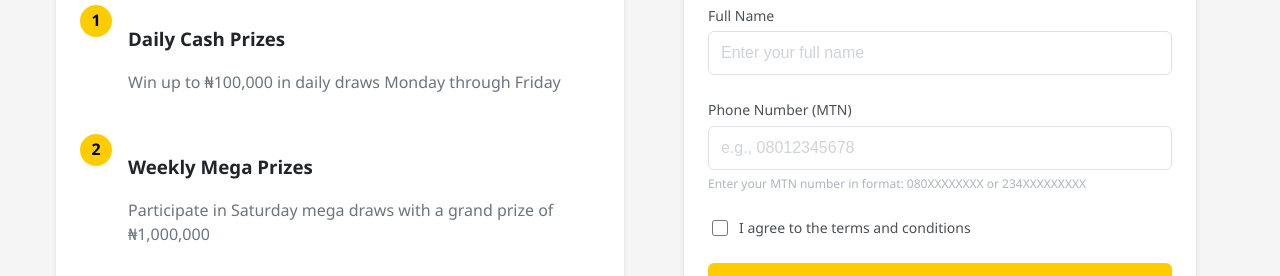
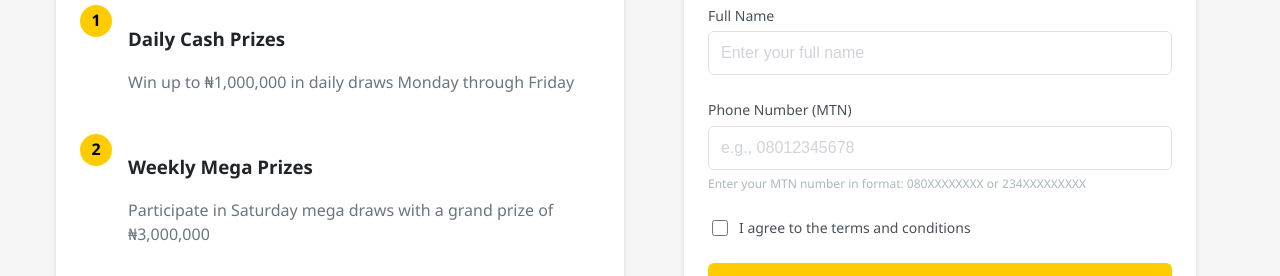
Before and after one commit to ArowuTest/bridgetunes-promotest1, a Next.js app: page /opt-in in a window 1280 px wide. Shown: the part 351-627 px from the top of the page. Built offline with nearby package versions, Linux system fonts and the light colour scheme.

Commit message:
Update opt-in.js

```diff
--- a/pages/opt-in.js
+++ b/pages/opt-in.js
@@ -207,14 +207,14 @@ export default function OptInPage() {
                   <BenefitNumber>1</BenefitNumber>
                   <BenefitContent>
                     <BenefitTitle>Daily Cash Prizes</BenefitTitle>
-                    <BenefitDescription>Win up to ₦100,000 in daily draws Monday through Friday</BenefitDescription>
+                    <BenefitDescription>Win up to ₦1,000,000 in daily draws Monday through Friday</BenefitDescription>
                   </BenefitContent>
                 </BenefitItem>
                 <BenefitItem>
                   <BenefitNumber>2</BenefitNumber>
                   <BenefitContent>
                     <BenefitTitle>Weekly Mega Prizes</BenefitTitle>
-                    <BenefitDescription>Participate in Saturday mega draws with a grand prize of ₦1,000,000</BenefitDescription>
+                    <BenefitDescription>Participate in Saturday mega draws with a grand prize of ₦3,000,000</BenefitDescription>
                   </BenefitContent>
                 </BenefitItem>
                 <BenefitItem>
```
